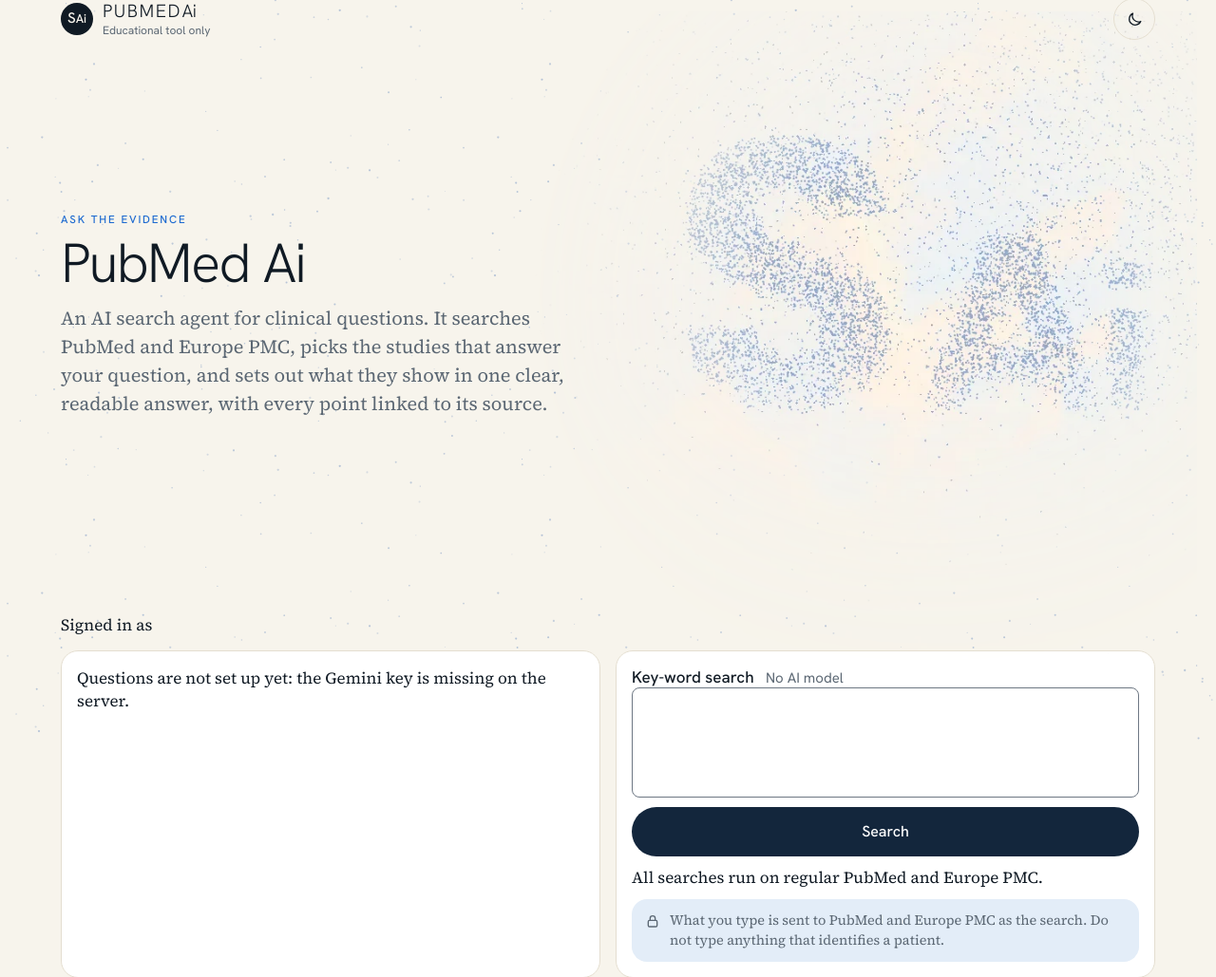
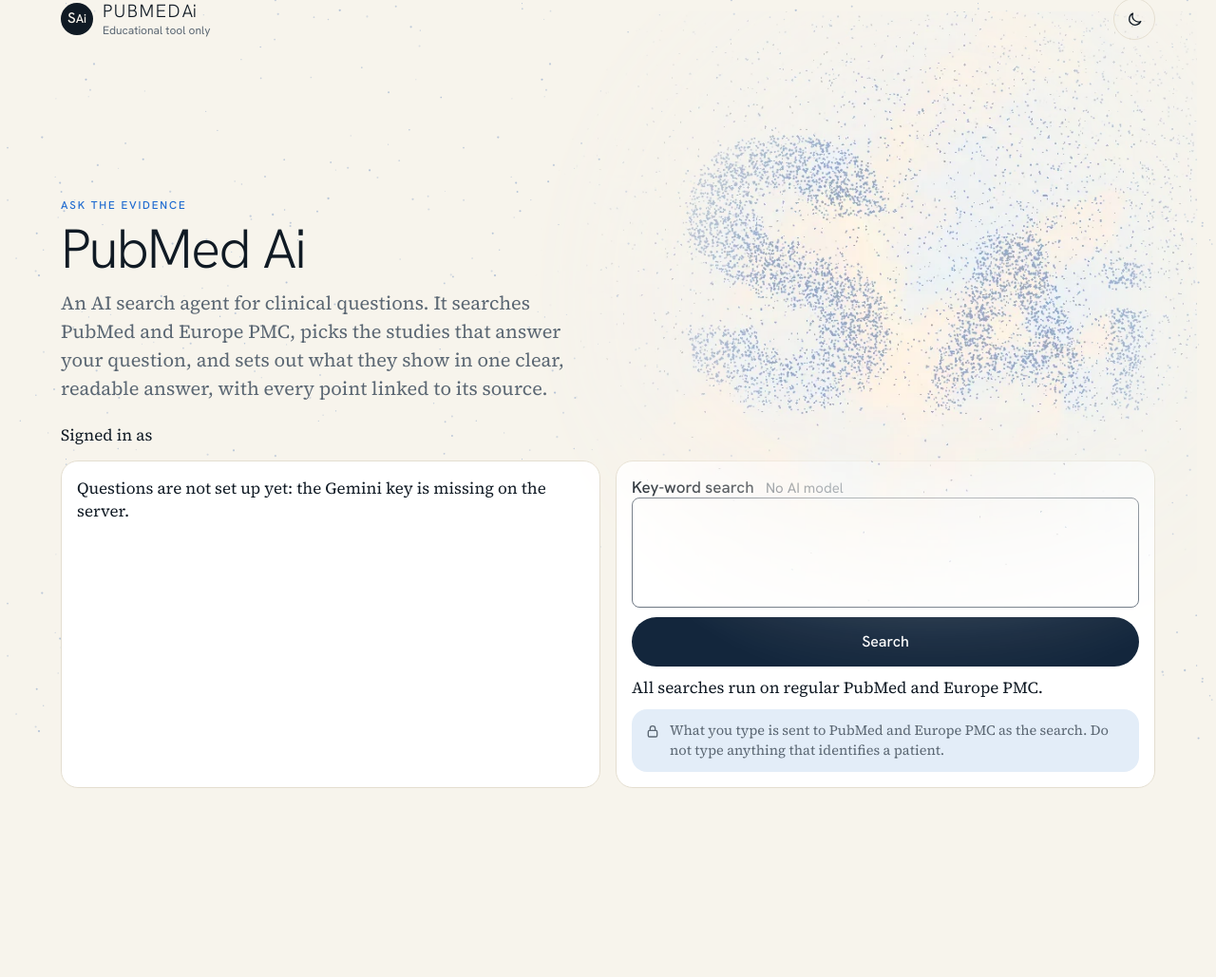
Before and after one commit to manjunathhari/pubmedgemini, a FastAPI app: template src/pubmedgemini/templates/home.html in a window 1280 px wide. Shown: the part 16-1045 px from the top of the page at 95% size. After the commit the page ends 846 px from the top, so only its background shows below. Run offline with FastAPI, Linux system fonts and the light colour scheme; the template is opened without the code that fills it, so the values that code supplies are empty; parts of the project's set-up code (start-up, migrations or seed data) failed here and were passed over; some libraries are stand-ins or nearby versions.

Commit message:
Ask page: less space under the description on desktop; the title block sits on the form (owner, 14 Nov)
Co-Authored-By: Claude Opus 5.5 <noreply@anthropic.com>
Claude-Session: https://claude.ai/code/session_013wyt4qPHx3696xzhEUqxCC

```diff
--- a/src/pubmedgemini/static/app.css
+++ b/src/pubmedgemini/static/app.css
@@ -259,7 +259,7 @@ main.home .sai-hero .lead { margin-top: 4px; }
   .site-header nav > a { flex: none; padding: 0 2px; }
   .site-header .sai-daynight { order: 3; }
   main.home { max-width: 1440px; padding-left: 64px; padding-right: 64px; }
-  .sai-hero { min-height: 560px; justify-content: center; padding-bottom: 40px; }
+  .sai-hero { min-height: 360px; justify-content: flex-end; padding-bottom: 8px; }
   main.home > * { max-width: 42rem; }
   main.home > .sai-hero { max-width: none; }
   .sai-pair { grid-template-columns: minmax(0, 1fr) minmax(0, 1fr); gap: 16px; }
```
Also changed, not shown: tests/test_look.py (+1 -1 lines).
